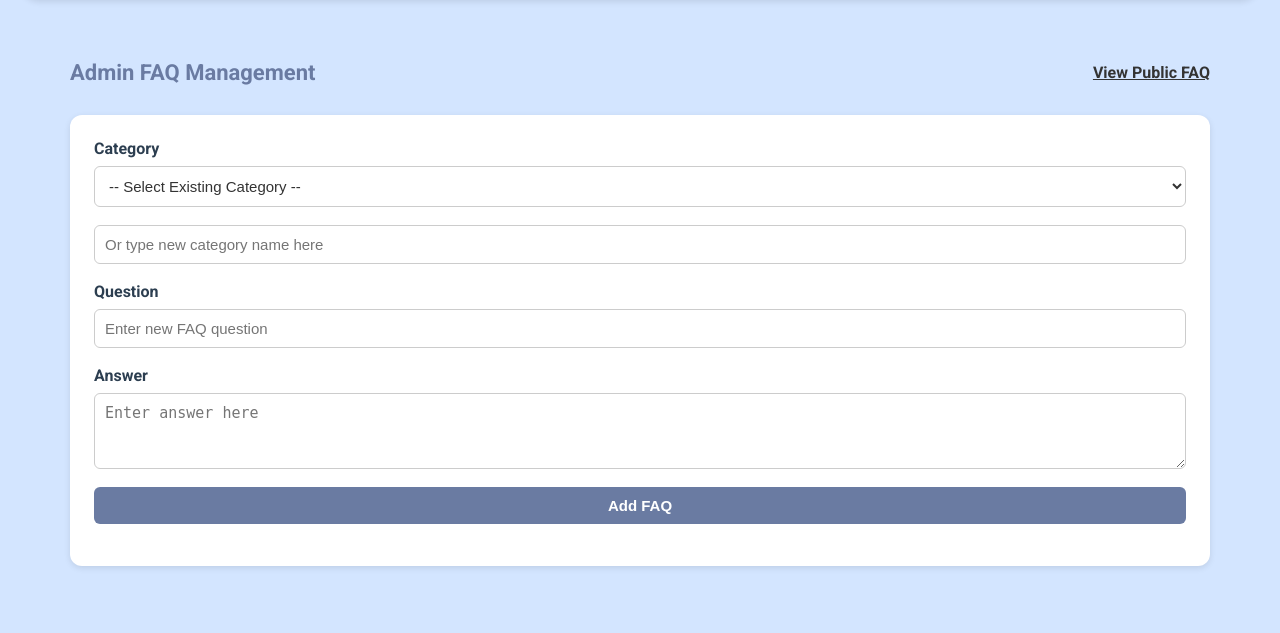
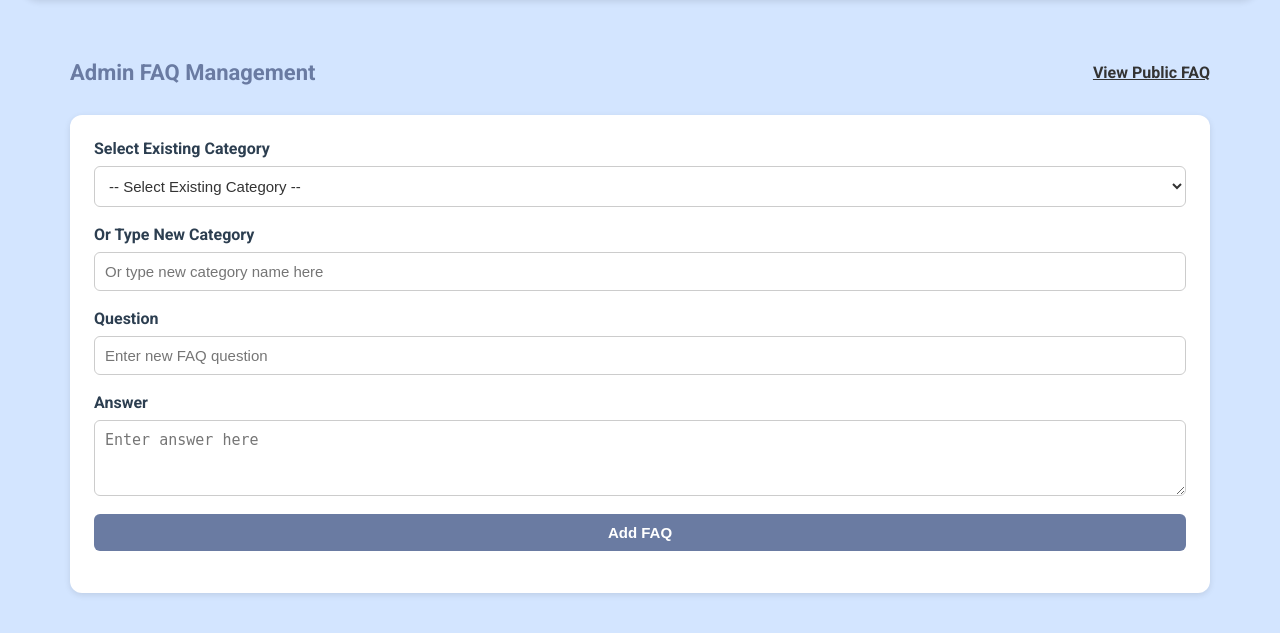
Before and after one commit to soohong-26/HearTogether, a PHP site: page /admin_faq.php in a window 1280 px wide. Shown: the part 108-741 px from the top of the page. Run offline with PHP 8.4, Linux system fonts and the light colour scheme; data that the repository does not hold is empty.

Commit message:
adjustments to the category bar

```diff
--- a/admin_faq.php
+++ b/admin_faq.php
@@ -69,21 +69,28 @@ $categories = array_keys($faqs);
 
     <div class="faq-form">
         <form method="post" autocomplete="off">
-            <label for="new_category">Category</label>
-            <select id="new_category" name="new_category">
+            <label for="new_category">Select Existing Category</label>
+            <select id="new_category" name="new_category" onchange="document.getElementById('new_category_input').disabled = !!this.value;">
                 <option value="">-- Select Existing Category --</option>
                 <?php foreach ($categories as $cat): ?>
                     <option value="<?= htmlspecialchars($cat) ?>"><?= htmlspecialchars($cat) ?></option>
                 <?php endforeach; ?>
             </select>
-            <input type="text" name="new_category_input" placeholder="Or type new category name here">
+
+            <label for="new_category_input">Or Type New Category</label>
+            <input type="text" id="new_category_input" name="new_category_input" placeholder="Or type new category name here"
+                oninput="document.getElementById('new_category').disabled = !!this.value; if(!this.value) document.getElementById('new_category').disabled=false;">
+
             <label for="new_question">Question</label>
             <input type="text" id="new_question" name="new_question" required placeholder="Enter new FAQ question">
+
             <label for="new_answer">Answer</label>
             <textarea id="new_answer" name="new_answer" required rows="3" placeholder="Enter answer here"></textarea>
+
             <button type="submit">Add FAQ</button>
         </form>
     </div>
+
 
     <?php foreach ($faqs as $category => $items): ?>
     <div class="category-box">
@@ -165,6 +172,27 @@ function showToast(msg, error) {
         toast.style.display = 'block';
         setTimeout(()=>{toast.style.display='none';}, 2300);
     }
+
+    document.addEventListener('DOMContentLoaded', function() {
+            const params = new URLSearchParams(window.location.search);
+            if (params.get('add') === 'success') {
+                showToast('FAQ added successfully!');
+                params.delete('add');
+                // Update URL so the toast doesn't keep showing on refresh
+                window.history.replaceState({}, document.title, window.location.pathname);
+            }
+        });
+
+    // Dynamic disabling for category and input
+    document.getElementById('new_category').addEventListener('change', function() {
+        document.getElementById('new_category_input').disabled = !!this.value;
+        if(this.value) document.getElementById('new_category_input').value = '';
+    });
+    document.getElementById('new_category_input').addEventListener('input', function() {
+        document.getElementById('new_category').disabled = !!this.value;
+        if(this.value) document.getElementById('new_category').value = '';
+        else document.getElementById('new_category').disabled = false;
+    });
 </script>
 </body>
 </html>
--- a/css/faq.css
+++ b/css/faq.css
@@ -332,7 +332,7 @@ body.admin .faq-item .faq-actions button:hover {
     position: fixed;
     top: 30px;
     right: 30px;
-    background: var(--primary-colour);
+    background: var(--toast-success-bg);
     color: var(--button-text);
     padding: 15px 22px;
     border-radius: 8px;
```
Lines whose indentation alone changed are shown as unchanged.
